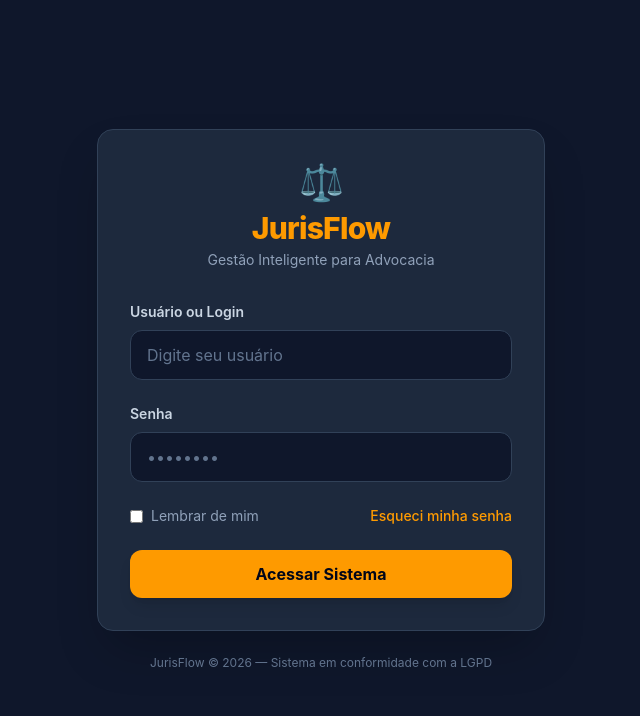
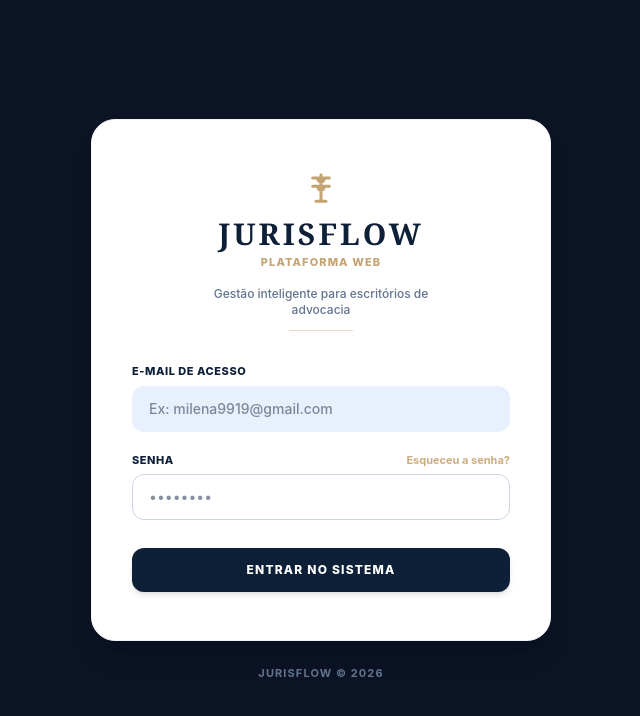
Before and after one commit to GabrielOliveira11cordeiro/jurisflow, a React app in the folder frontend/: page /login in a window 1280 px wide. Shown: the top 716 px of the page, without its empty margins (319-959 px from the left). Built offline with nearby package versions, Linux system fonts and the light colour scheme; the HTML template or start-up script is replaced by a standard one.

Commit message:
feat: atualiza página de login no frontend

```diff
--- a/frontend/src/pages/Login.jsx
+++ b/frontend/src/pages/Login.jsx
@@ -8,11 +8,11 @@ export default function Login() {
   const [erro, setErro] = useState('');
   const navigate = useNavigate();
 
-    const handleLogin = async (e) => {
+  const handleLogin = async (e) => {
     e.preventDefault();
     setErro('');
 
-    // 🌟 INJECTE ESSE BLOCO EXATAMENTE AQUI:
+    // 🌟 BLOCO INJETADO:
     if (login === 'milena.admin' && senha === '123') {
       const usuarioMock = {
         nome: 'Dra. Milena Romano',
@@ -22,52 +22,43 @@ export default function Login() {
         perfil_id: 99
       };
       localStorage.setItem('@JurisFlow:usuario', JSON.stringify(usuarioMock));
-      localStorage.setItem('@JurisFlow:perfil_id', '99'); // Libera o acesso total de Admin mestre
+      localStorage.setItem('@JurisFlow:perfil_id', '99');
       navigate('/dashboard');
-      return; // Interrompe a execução aqui para não bater na API que daria erro
+      return;
     }
 
     try {
-      // Como o print do Cazé usa a rota '/usuario', simulamos a rota de login padrão do back-end
       const response = await api.post('/login', {
         login: login,
         senha: senha
       });
 
-      // 🔥 CORREÇÃO AQUI: Garante que a API respondeu sucesso E retornou um perfil_id válido
       if (response.data && response.data.perfil_id) {
         const usuario = response.data;
 
-        // Regra do TCC: Usuários inativos não poderão acessar o sistema
         if (usuario.status === false || usuario.status === 'inativo') {
           setErro('Usuário inativo. Acesso negado.');
           return;
         }
 
-        // Salva os dados do usuário e do perfil no navegador para controlar os acessos nas outras telas
         localStorage.setItem('@JurisFlow:usuario', JSON.stringify(usuario));
-        localStorage.setItem('@JurisFlow:perfil_id', String(usuario.perfil_id)); // Força virar string para bater com o Layout
+        localStorage.setItem('@JurisFlow:perfil_id', String(usuario.perfil_id));
 
-        // Direciona o usuário conforme suas permissões (Módulo 01 - US01)
         navigate('/dashboard');
       } else {
-        // Se a API responder mas os dados estiverem vazios/incorretos
         setErro('Credenciais incorretas informadas pelo servidor.');
       }
     } catch (err) {
-      // ... Seu bloco catch atual com os logins simulados (admin, gabriel123, estagiario) fica EXATAMENTE IGUAL ...
-
-      // Enquanto o Cazé não cria a rota exata de autenticação, criamos um mock local para você testar os perfis
       console.log("Back-end off-line ou rota /login não criada. Usando validação simulada para o TCC.");
 
       if (login === 'admin' && senha === '123') {
-        localStorage.setItem('@JurisFlow:perfil_id', '99'); // ID fictício para Admin Chefe
+        localStorage.setItem('@JurisFlow:perfil_id', '99');
         navigate('/dashboard');
-      } else if (login === 'milena123' && senha === 'senha123') { // Dados idênticos ao print do Cazé
-        localStorage.setItem('@JurisFlow:perfil_id', '1'); // ID 1: Advogado
+      } else if (login === 'milena123' && senha === 'senha123') {
+        localStorage.setItem('@JurisFlow:perfil_id', '1');
         navigate('/dashboard');
       } else if (login === 'estagiario' && senha === '123') {
-        localStorage.setItem('@JurisFlow:perfil_id', '2'); // ID 2: Estagiário
+        localStorage.setItem('@JurisFlow:perfil_id', '2');
         navigate('/dashboard');
       } else {
         setErro('Credenciais inválidas. Verifique seu login e senha.');
@@ -76,62 +67,77 @@ export default function Login() {
   };
 
   return (
-    <div className="min-h-screen bg-slate-900 text-slate-100 flex flex-col items-center justify-center p-4">
-      <div className="bg-slate-800 p-8 rounded-2xl shadow-2xl w-full max-w-md border border-slate-700">
+    <div className="min-h-screen bg-[#0b1325] flex flex-col items-center justify-center p-4 antialiased">
+      <div className="bg-white px-10 py-12 rounded-[24px] shadow-xl w-full max-w-[460px] border border-slate-100">
 
-        <div className="text-center mb-8">
-          <div className="text-4xl mb-2">⚖️</div>
-          <h1 className="text-3xl font-extrabold text-amber-500 tracking-tight">JurisFlow</h1>
-          <p className="text-sm text-slate-400 mt-1">Gestão Inteligente para Advocacia</p>
+        {/* Cabeçalho da Identidade Visual */}
+        <div className="text-center mb-8 flex flex-col items-center">
+          {/* Logo SVG Vetorizado Exato */}
+          <svg className="w-10 h-10 mb-2" viewBox="0 0 24 24" fill="none" xmlns="http://w3.org">
+            <path d="M7 6H17M7 11H17M12 4V20M9 20H15M10 6C10 7.5 11 8.5 12 8.5C13 8.5 14 7.5 14 6M10 11C10 12.5 11 13.5 12 13.5C13 13.5 14 12.5 14 11" stroke="#c5a473" strokeWidth="1.8" strokeLinecap="round"/>
+          </svg>
+
+          <h1 className="text-3xl font-bold text-[#0e1f38] tracking-widest font-serif uppercase">JurisFlow</h1>
+          <span className="text-[11px] font-extrabold text-[#c5a473] tracking-widest uppercase mt-0.5 block">Plataforma Web</span>
+
+          {/* Linha separadora discreta sob a descrição */}
+          <p className="text-xs text-slate-500 font-medium mt-4 max-w-[260px] mx-auto relative after:content-[''] after:block after:w-16 after:h-[1px] after:bg-[#c5a473]/40 after:mx-auto after:mt-3">
+            Gestão inteligente para escritórios de advocacia
+          </p>
         </div>
 
         {erro && (
-          <div className="bg-red-500/10 border border-red-500/30 text-red-400 p-3 rounded-xl text-sm mb-4 text-center font-medium">
+          <div className="bg-red-50 border border-red-200 text-red-600 p-3 rounded-xl text-xs font-bold mb-4 text-center">
             {erro}
           </div>
         )}
 
-        <form onSubmit={handleLogin} className="space-y-6">
+        <form onSubmit={handleLogin} className="space-y-5">
           <div>
-            <label className="block text-sm font-semibold text-slate-300 mb-2">Usuário ou Login</label>
+            <label className="block text-[11px] font-extrabold text-[#0e1f38] uppercase tracking-wider mb-1.5">
+              E-mail de Acesso
+            </label>
             <input
               type="text"
               required
               value={login}
               onChange={(e) => setLogin(e.target.value)}
-              placeholder="Digite seu usuário"
-              className="w-full px-4 py-3 bg-slate-900 border border-slate-700 rounded-xl focus:outline-none focus:border-amber-500 text-slate-100 transition-colors placeholder-slate-500"
+              placeholder="Ex: milena9919@gmail.com"
+              className="w-full px-4 py-3 bg-[#e8f0fe] border border-transparent rounded-xl focus:outline-none focus:border-[#c5a473] text-[#0e1f38] font-medium text-sm transition-all"
             />
           </div>
 
           <div>
-            <label className="block text-sm font-semibold text-slate-300 mb-2">Senha</label>
+            <div className="flex justify-between items-center mb-1.5">
+              <label className="text-[11px] font-extrabold text-[#0e1f38] uppercase tracking-wider">
+                Senha
+              </label>
+              <a href="#esqueci" className="text-[11px] font-bold text-[#c5a473]/90 hover:text-[#c5a473] transition-colors">
+                Esqueceu a senha?
+              </a>
+            </div>
             <input
               type="password"
               required
               value={senha}
               onChange={(e) => setSenha(e.target.value)}
               placeholder="••••••••"
-              className="w-full px-4 py-3 bg-slate-900 border border-slate-700 rounded-xl focus:outline-none focus:border-amber-500 text-slate-100 transition-colors placeholder-slate-500"
+              className="w-full px-4 py-3 bg-white border border-slate-300 rounded-xl focus:outline-none focus:border-[#c5a473] text-[#0e1f38] text-sm transition-all"
             />
           </div>
 
-          <div className="flex items-center justify-between text-sm">
-            <label className="flex items-center space-x-2 cursor-pointer">
-              <input type="checkbox" className="rounded bg-slate-900 border-slate-700 text-amber-500 focus:ring-0 focus:ring-offset-0" />
-              <span className="text-slate-400">Lembrar de mim</span>
-            </label>
-            <a href="#esqueci" className="text-amber-500 hover:text-amber-400 font-medium transition-colors">
-              Esqueci minha senha
-            </a>
-          </div>
-
-          <button type="submit" className="w-full py-3 bg-amber-500 hover:bg-amber-600 text-slate-950 font-bold rounded-xl shadow-lg transition-all transform active:scale-98 cursor-pointer">
-            Acessar Sistema
+          <button
+            type="submit"
+            className="w-full py-3.5 bg-[#0e1f38] hover:bg-[#162f54] text-white text-xs font-extrabold uppercase tracking-widest rounded-xl shadow-md transition-all active:scale-[0.99] cursor-pointer mt-2"
+          >
+            Entrar no Sistema
           </button>
         </form>
       </div>
-      <p className="text-xs text-slate-500 mt-6">JurisFlow &copy; {new Date().getFullYear()} — Sistema em conformidade com a LGPD</p>
+
+      <p className="text-[11px] font-bold text-slate-500 uppercase tracking-widest mt-6">
+        JurisFlow &copy; 2026
+      </p>
     </div>
   );
 }
```
